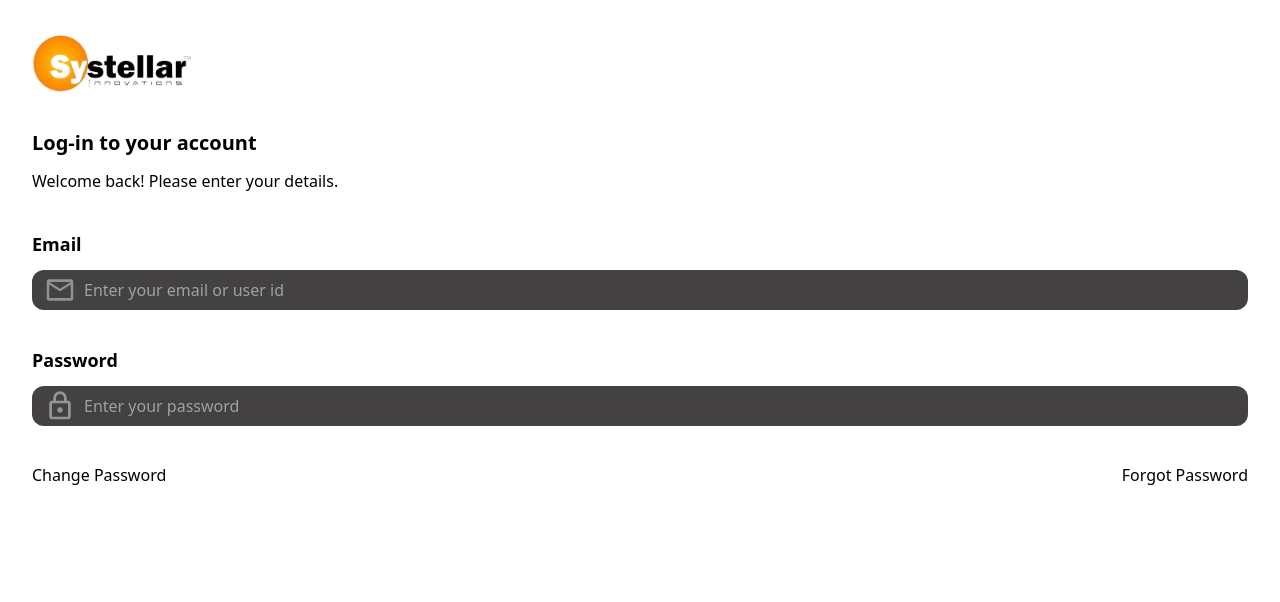
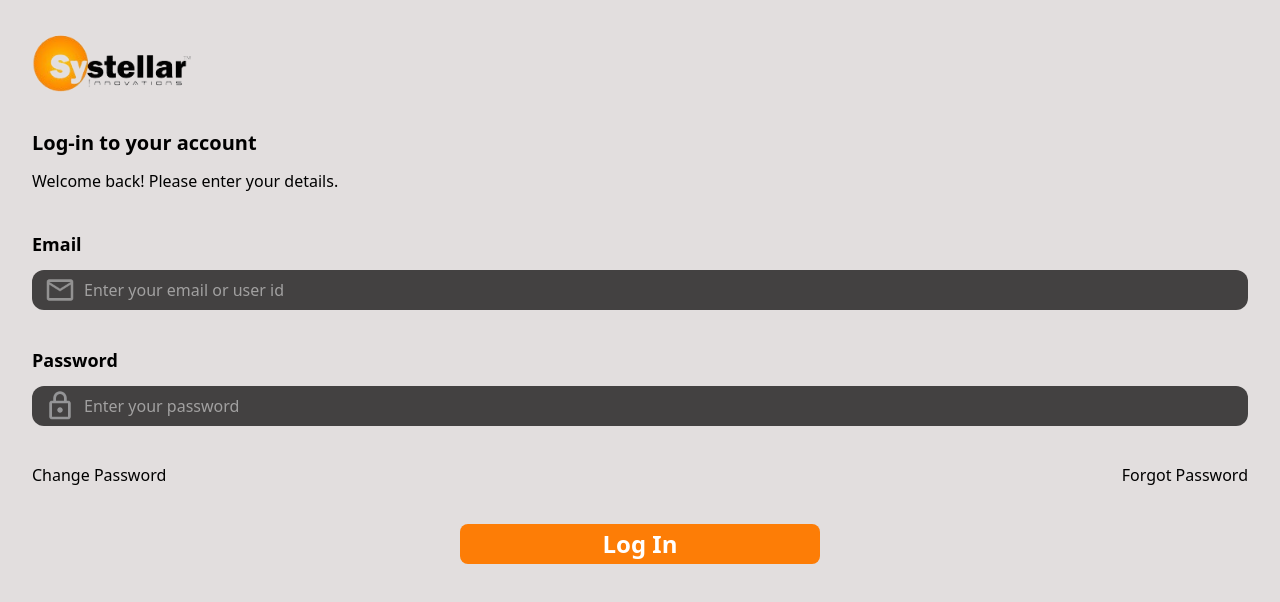
Before and after one commit to DeveloperSwastik/systellar-frontend, a React (Vite) app: page / in a window 1280 px wide. Shown: the top 602 px of the page. Built offline with nearby package versions, Linux system fonts and the light colour scheme.

Commit message:
create Button component

```diff
--- a/src/components/LoginPage.jsx
+++ b/src/components/LoginPage.jsx
@@ -1,14 +1,15 @@
 import React, { useState, useContext } from "react";
 import InputField from "./general/InputField";
-import Header from "./general/Header.jsx"
+import Header from "./general/Header.jsx";
 import Title from "./general/Title";
 import Option from "./general/Option";
 import { AuthContext } from "../context/AuthProvider.jsx";
+import Button from "./general/Button.jsx";
 
 const LoginPage = () => {
   const [email, setEmail] = useState("");
   const [password, setPassword] = useState("");
-    const {setUserData} = useContext(AuthContext);
+  const { setUserData } = useContext(AuthContext);
 
   return (
     <>
@@ -35,7 +36,12 @@ const LoginPage = () => {
         placeholder={"Enter your password"}
         imgSrc={"./src/assets/lock.png"}
       />
-            <Option p1={"Change Password"} p2={"Forgot Password"} />
+      <Option
+      p1={"Change Password"}
+      p2={"Forgot Password"}
+      />
+
+      <Button text="Log In" />
     </>
   );
 };
--- /dev/null
+++ b/src/components/general/Button.jsx
@@ -0,0 +1,15 @@
+import React from "react";
+
+function Button(data) {
+  return (
+    <>
+      <div className=" w-full flex pt-4 justify-center " >
+        <div className=" w-90 p-1 bg-[#fd7d06] text-white text-2xl font-semibold rounded-lg">
+          <button className="w-full ">{data.text}</button>
+        </div>
+      </div>
+    </>
+  );
+}
+
+export default Button;
--- a/src/index.css
+++ b/src/index.css
@@ -7,6 +7,7 @@ html, body{
   width: 100%;
   height: 100%;
   padding: 1rem;
+  background-color: #e2dede;
 }
 
 .px-3 {
```
Lines whose indentation alone changed are shown as unchanged.
